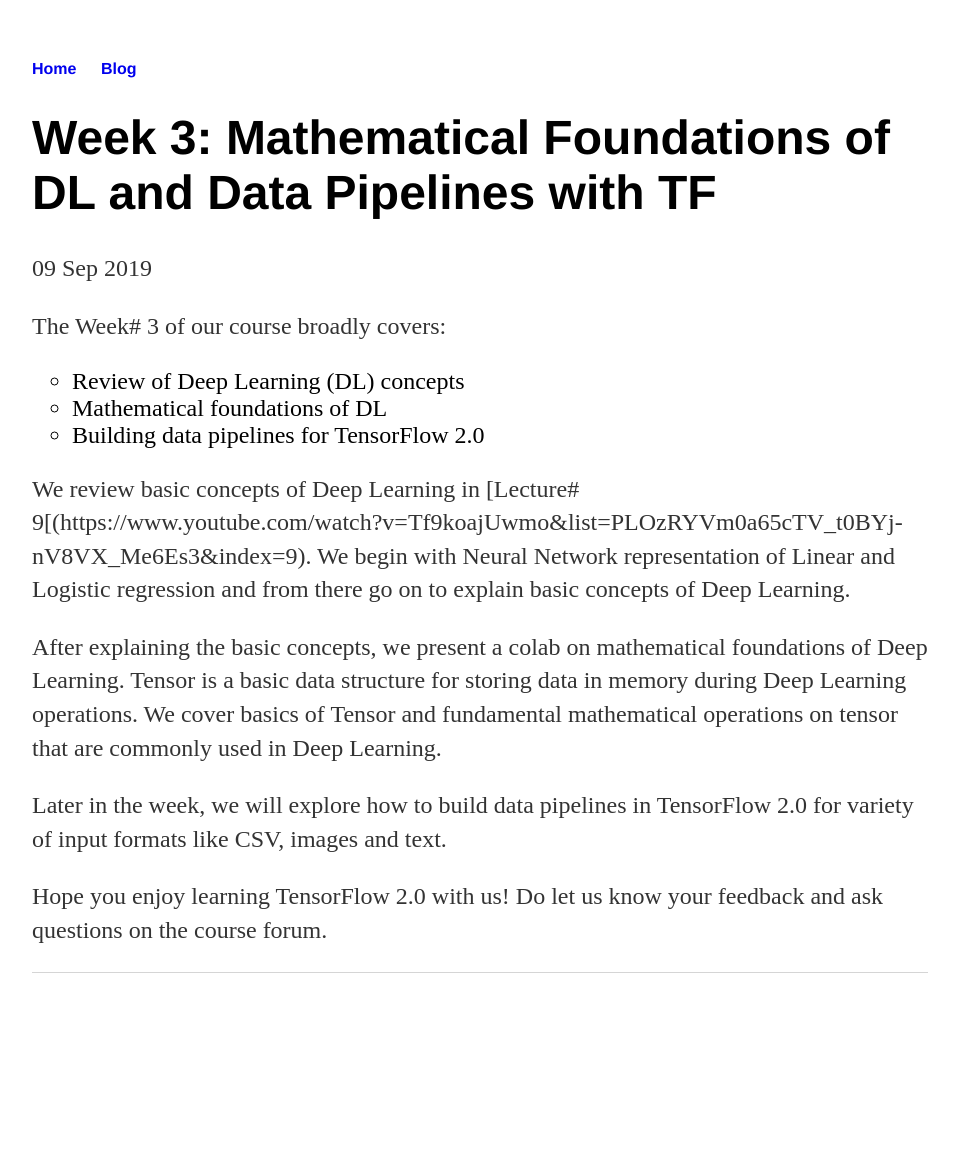
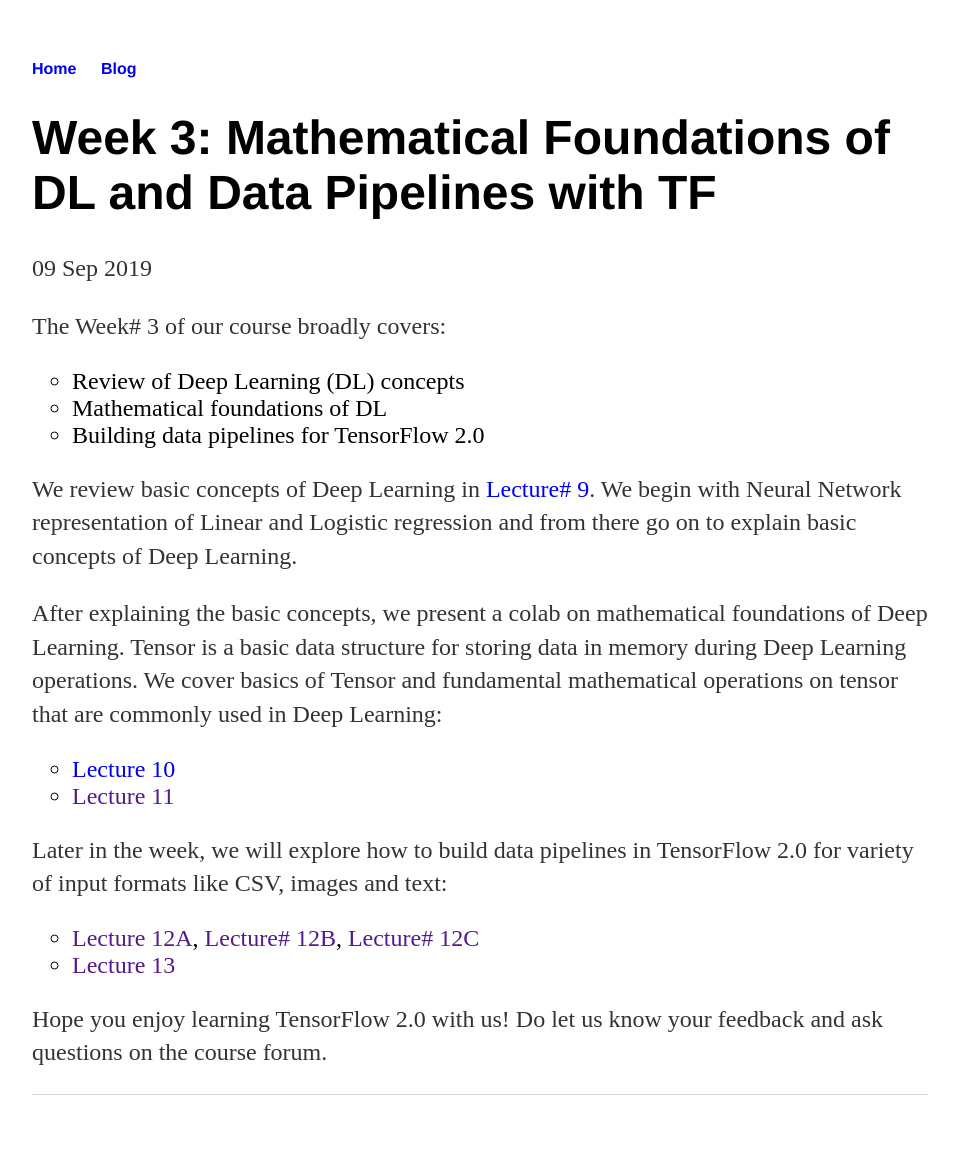
Before and after one commit to tfindiamooc/tfindiamooc.github.io, a Jekyll site: the page built from _posts/2019-09-09-Week-3-Updates.md, in a window 1280 px wide. Shown: the whole page, without its empty margins (160-1119 px from the left). Built offline with Jekyll 4.4.1, drawn with Linux system fonts in a browser that asks for light colours; before the commit the page ends 1033 px from its top, so only the background shows below that.

Commit message:
Update 2019-09-09-Week-3-Updates.md

```diff
--- a/_posts/2019-09-09-Week-3-Updates.md
+++ b/_posts/2019-09-09-Week-3-Updates.md
@@ -8,13 +8,17 @@
 * Mathematical foundations of DL
 * Building data pipelines for TensorFlow 2.0
 
-We review basic concepts of Deep Learning in [Lecture# 9[(https://www.youtube.com/watch?v=Tf9koajUwmo&list=PLOzRYVm0a65cTV_t0BYj-nV8VX_Me6Es3&index=9).
-We begin with Neural Network representation of Linear and Logistic regression and from there go on to explain basic concepts of Deep Learning.
+We review basic concepts of Deep Learning in [Lecture# 9](https://www.youtube.com/watch?v=Tf9koajUwmo&list=PLOzRYVm0a65cTV_t0BYj-nV8VX_Me6Es3&index=9).
+We begin with Neural Network representation of Linear and Logistic regression and from there go on to explain basic
+concepts of Deep Learning.
 
-After explaining the basic concepts, we present a colab on mathematical foundations of Deep Learning.  Tensor is a basic data structure for
-storing data in memory during Deep Learning operations.  We cover basics of Tensor and fundamental mathematical operations on tensor that are
-commonly used in Deep Learning.
+After explaining the basic concepts, we present a colab on mathematical foundations of Deep Learning.  Tensor is a
+basic data structure for storing data in memory during Deep Learning operations.  We cover basics of Tensor and fundamental mathematical operations on tensor that are commonly used in Deep Learning:
+* [Lecture 10](https://youtu.be/dQ3GPQSwanY?list=PLOzRYVm0a65cTV_t0BYj-nV8VX_Me6Es3)
+* [Lecture 11]()
 
-Later in the week, we will explore how to build data pipelines in TensorFlow 2.0 for variety of input formats like CSV, images and text.
+Later in the week, we will explore how to build data pipelines in TensorFlow 2.0 for variety of input formats like CSV, images and text:
+* [Lecture 12A](), [Lecture# 12B](), [Lecture# 12C]()
+* [Lecture 13]()
 
 Hope you enjoy learning TensorFlow 2.0 with us! Do let us know your feedback and ask questions on the course forum.
```
